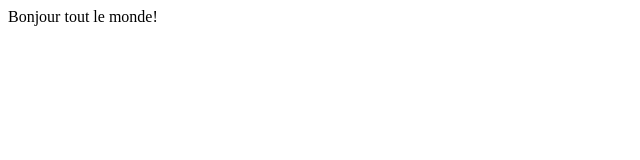
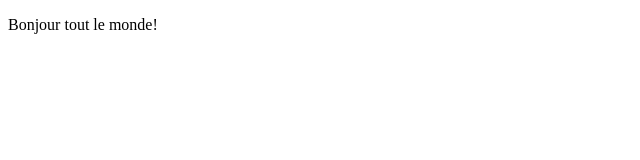
Before and after one commit to pvalarcher/pvalarcher.github.io, a plain HTML site: page index2.html in a window 1280 px wide. Shown: the whole page, without its empty margins (0-640 px from the left). Drawn offline with Linux system fonts and the light colour scheme.

Commit message:
Update index2.html

```diff
--- a/index2.html
+++ b/index2.html
@@ -4,6 +4,6 @@
 	<title>Mon premier site</title>
 </head>
 <body>
-	Bonjour tout le monde!
+<p>	Bonjour tout le monde!</p>
 </body>
 </html>
```
